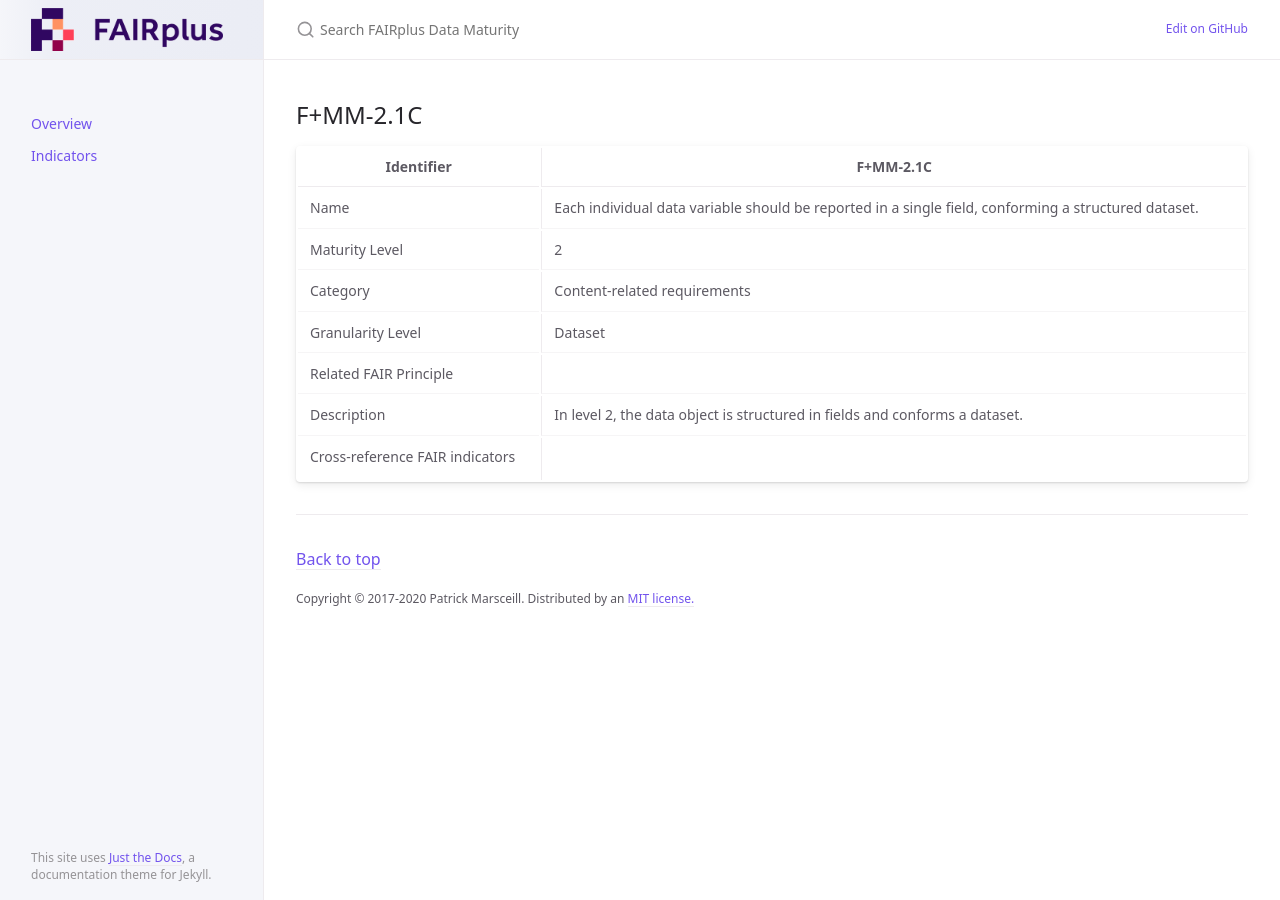
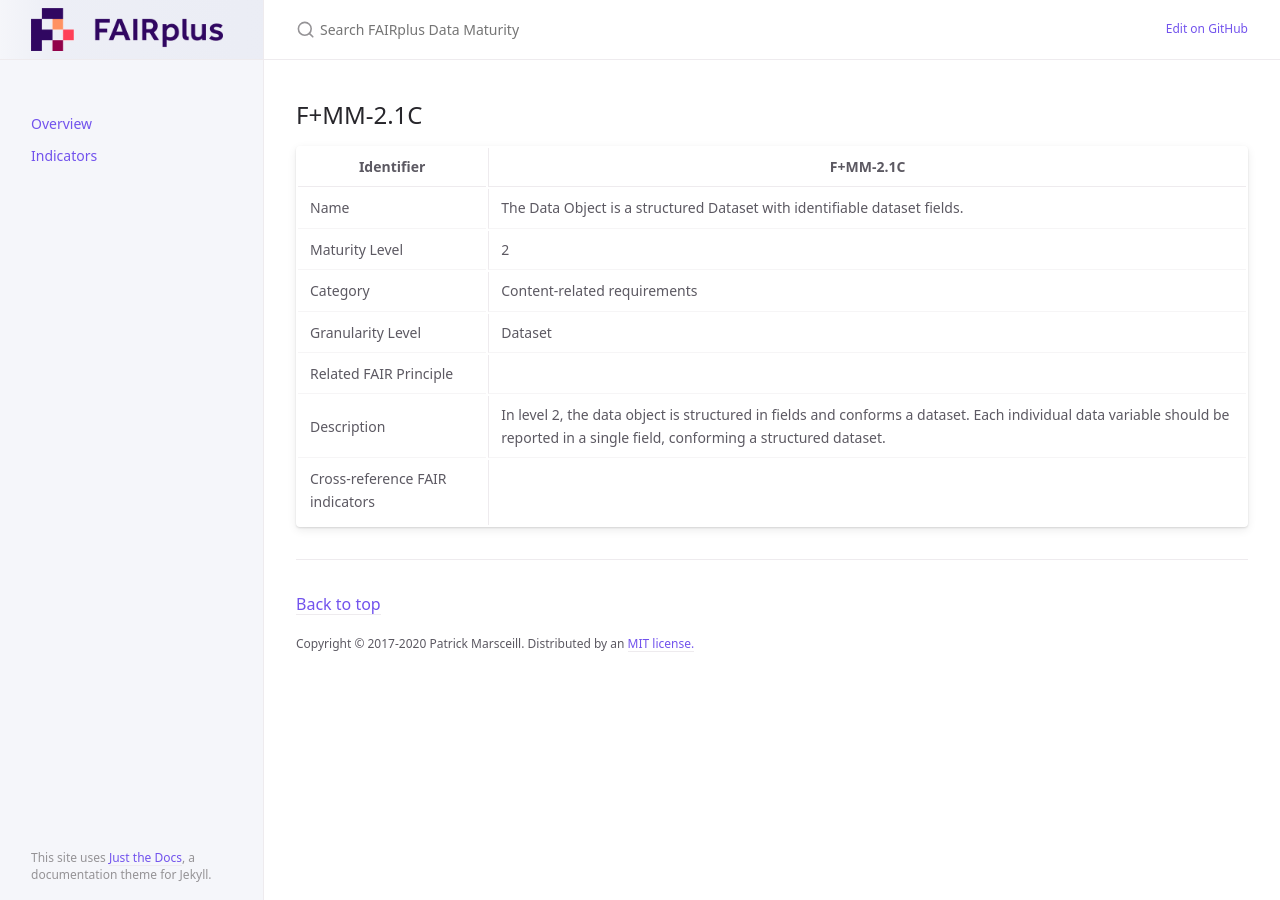
Before and after one commit to FAIRplus/Data-Maturity, a Jekyll site: the page built from docs/_indicators/D. F+MM-2.1C.md, in a window 1280 px wide. Built offline with Jekyll 4.4.1, drawn with Linux system fonts in a browser that asks for light colours.

Commit message:
Update D. F+MM-2.1C.md

```diff
--- a/docs/_indicators/D. F+MM-2.1C.md
+++ b/docs/_indicators/D. F+MM-2.1C.md
@@ -8,10 +8,10 @@ nav_exclude: True
 
 | Identifier | F+MM-2.1C |
 | ---------- | ----------|
-| Name | Each individual data variable should be reported in a single field, conforming a structured dataset. |
+| Name | The Data Object is a structured Dataset with identifiable dataset fields. |
 | Maturity Level | 2 |
 | Category | Content-related requirements |
 | Granularity Level | Dataset |
 | Related FAIR Principle | |
-| Description | In level 2, the data object is structured in fields and conforms a dataset. |
+| Description | In level 2, the data object is structured in fields and conforms a dataset. Each individual data variable should be reported in a single field, conforming a structured dataset. |
 | Cross-reference FAIR indicators | |
```
